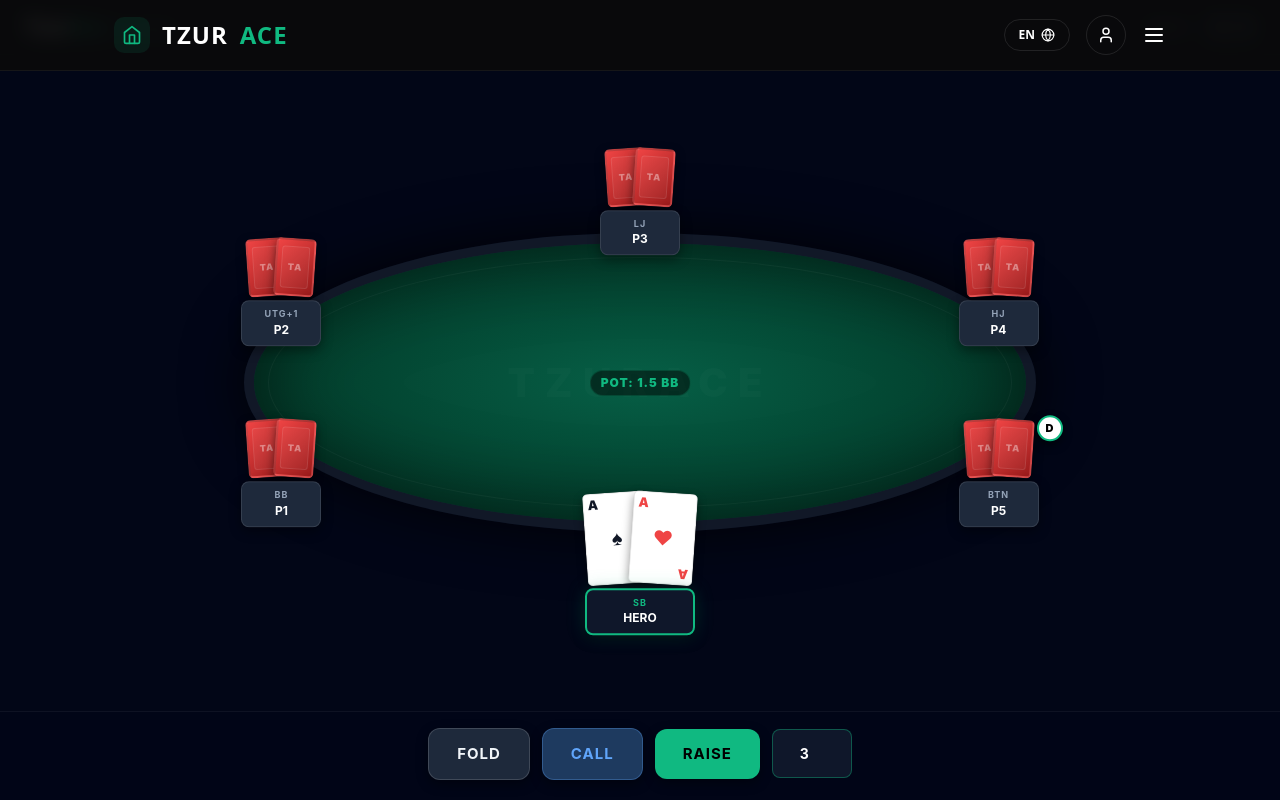
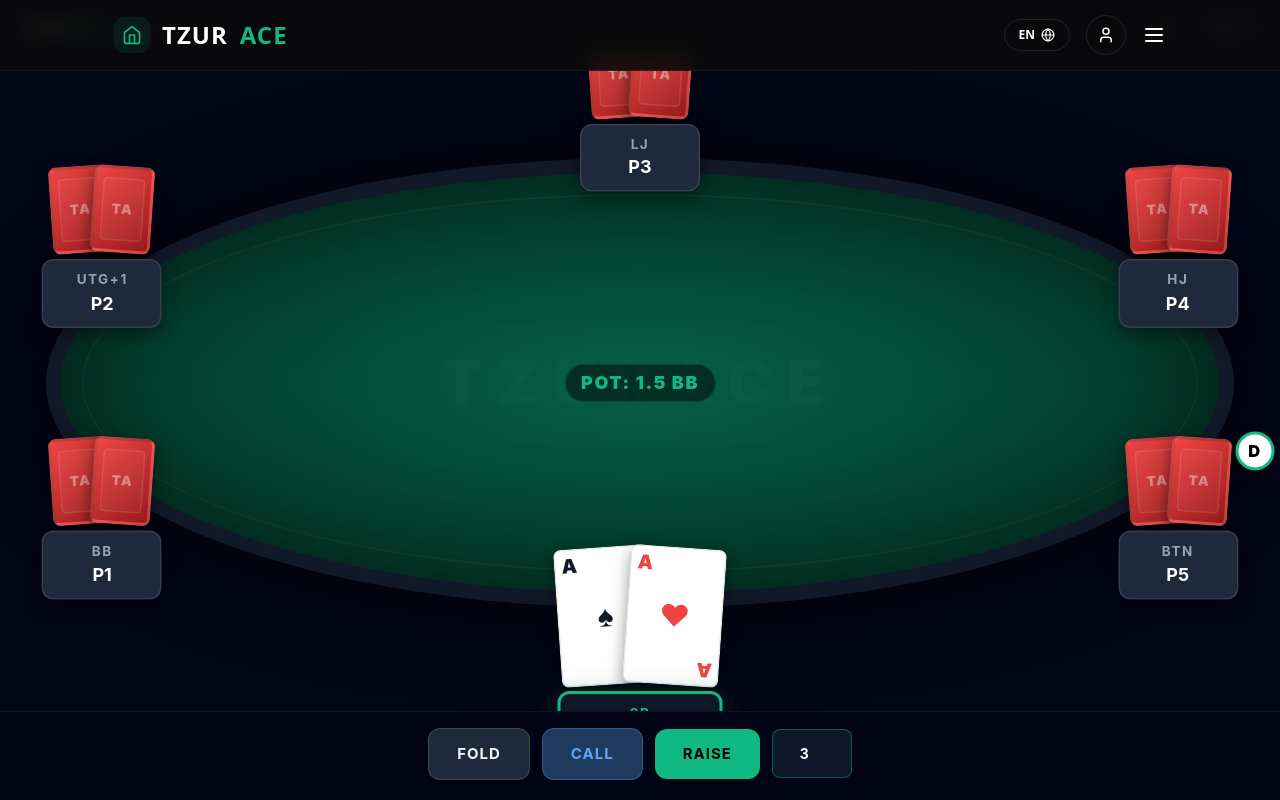
Before and after one commit to tzuri-amiur/TzurAce, a Next.js app: page /simulator in a window 1280 px wide. Built offline with nearby package versions, Linux system fonts and the light colour scheme.

Commit message:
expand table

```diff
--- a/src/app/simulator/Simulator.css
+++ b/src/app/simulator/Simulator.css
@@ -17,6 +17,8 @@
   position: fixed;
   top: 0;
   left: 0;
+  /* Desktop Scale Factor */
+  --table-scale-desktop: 1.5;
 }
 
 /* ---- Header ---- */
@@ -420,10 +422,11 @@
     padding: 0;
   }
 
-  /* Stage becomes a tall rectangle */
+  /* Stage becomes a tall rectangle - Scaled 10% larger */
   .sim-stage {
     width: min(88vw, 340px);
     aspect-ratio: 9 / 14;
+    transform: scale(1.25);
   }
 
   /* Ellipse: tall vertical oval */
@@ -489,3 +492,12 @@
     font-size: 13px;
   }
 }
+/* Desktop Specific Scaling */
+@media (min-width: 769px) {
+  .sim-stage {
+    transform: scale(var(--table-scale-desktop));
+    transform-origin: center center;
+    /* Ensure no overlap with fixed header/action-bar within 100vh */
+    max-height: 80vh;
+  }
+}
```
